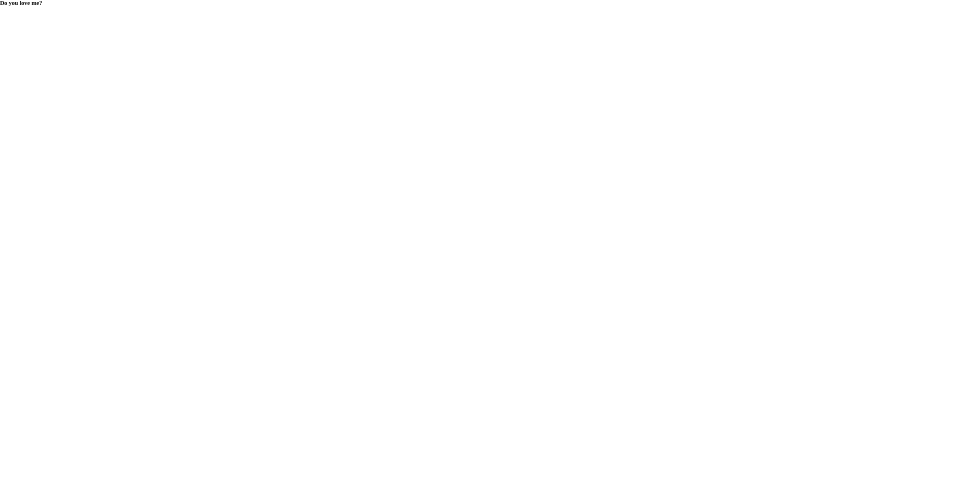
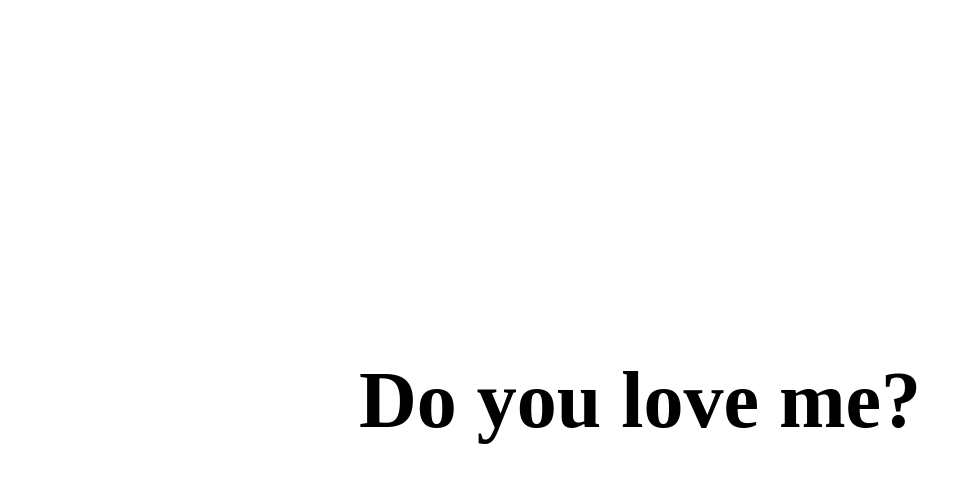
Before and after one commit to David207025/David207025.github.io, a plain HTML site: page index.html in a window 1280 px wide. Shown: the whole page, without its empty margins (0-980 px from the left). Drawn offline with Linux system fonts and the light colour scheme.

Commit message:
Update index.html

```diff
--- a/index.html
+++ b/index.html
@@ -6,7 +6,7 @@
   </head>
 
   <body style="display:flex; align-items:center; justify-content:center; padding:0; margin:0;">
-    <div style="font-size:5%; font-weight:900; width:100vw; height: 100vh;">
+    <div style="font-size:10vh; font-weight:900;">
       Do you love me?
     </div>
 
```
